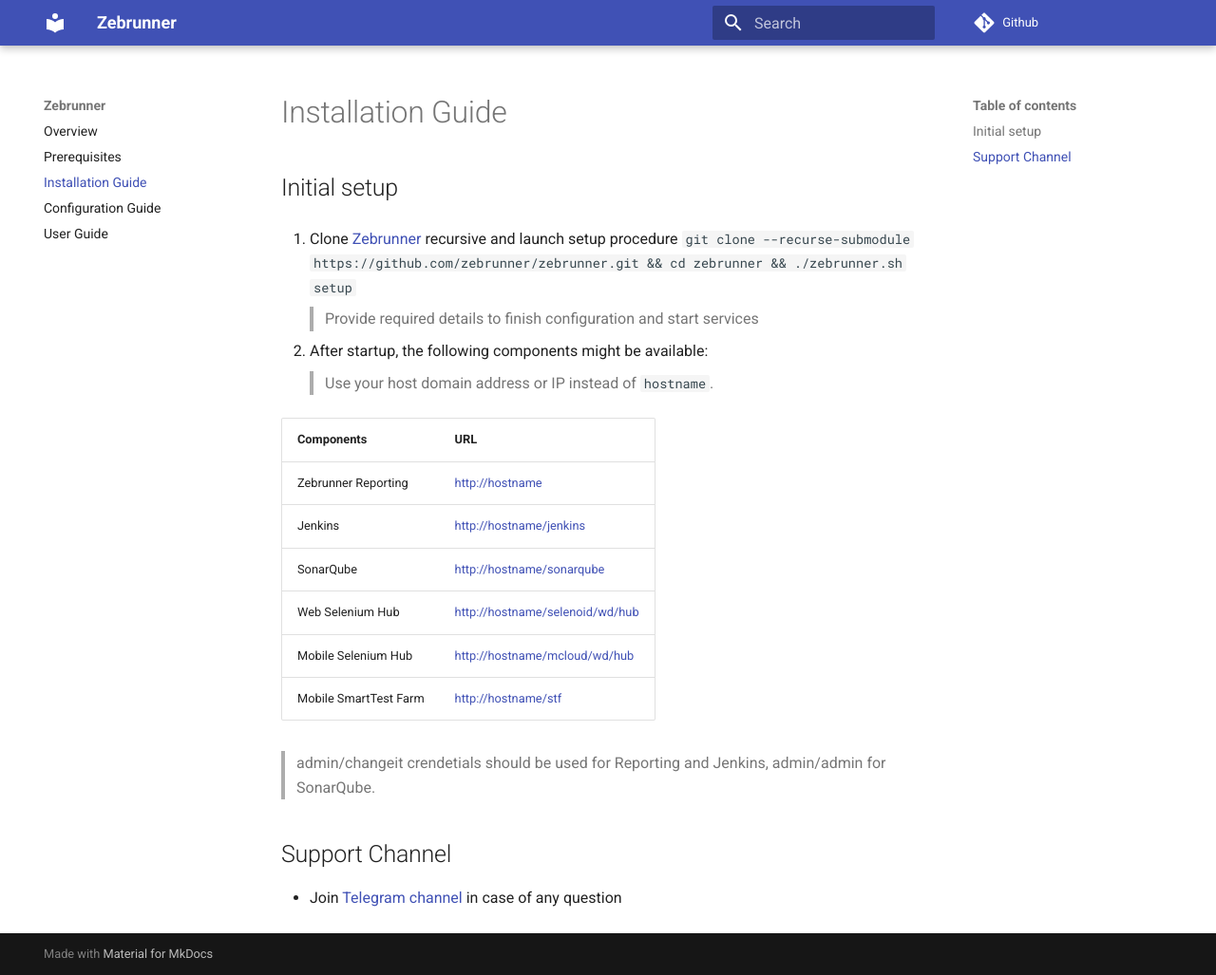
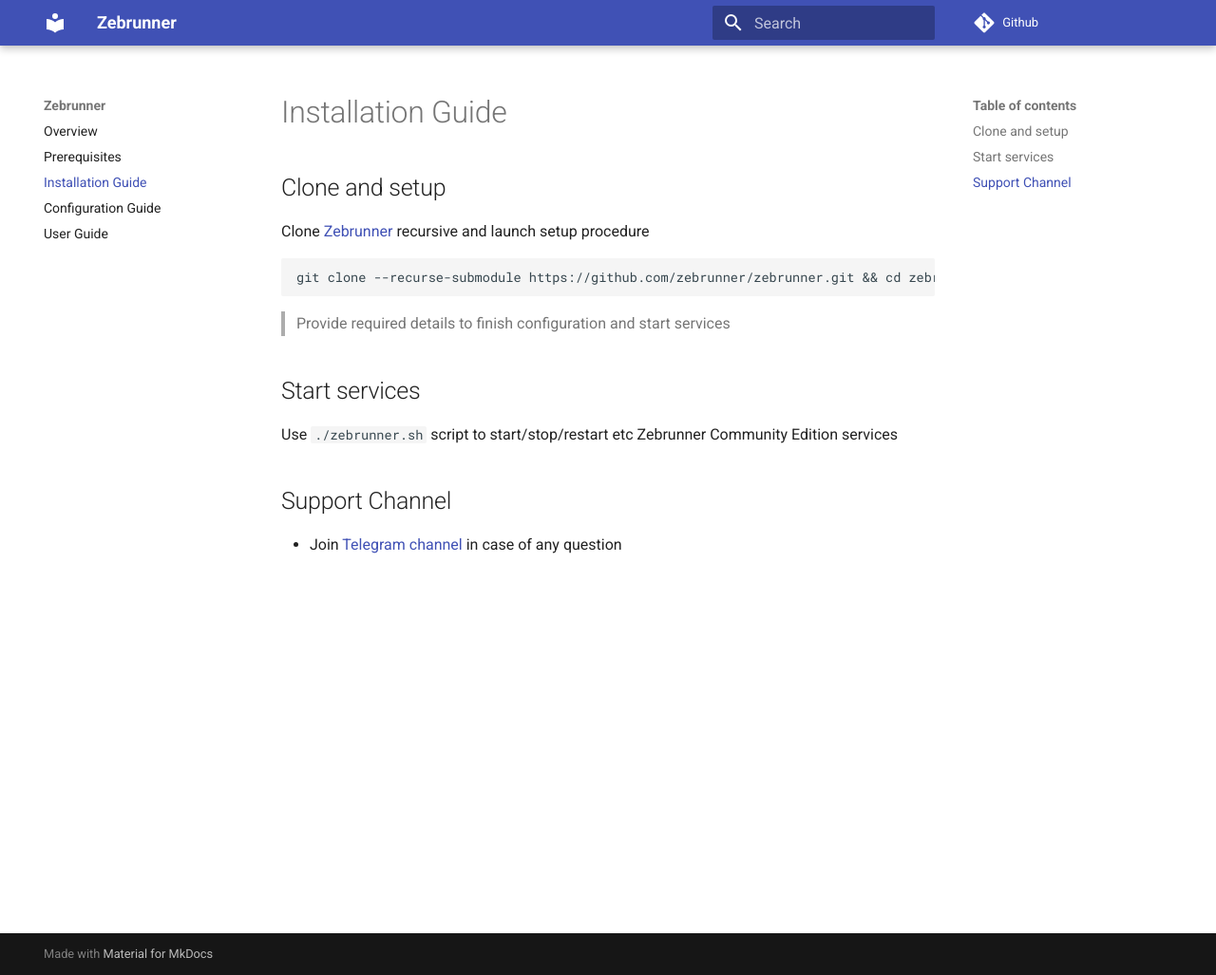
Before and after one commit to zebrunner/community-edition, an MkDocs documentation site: the page built from docs/install-guide.md, in a window 1280 px wide and 1027 px high. Shown: the whole window at 95% size. Built offline with MkDocs 1.6.1 and Material for MkDocs 9.7.7, drawn with Linux system fonts in a browser that asks for light colours; comment, search, counter and statistics services are not loaded; old or Windows-style settings are respelled for this version of MkDocs.

Commit message:
#494: moved urls and details into the Configuration Guide

````diff
--- a/docs/install-guide.md
+++ b/docs/install-guide.md
@@ -1,26 +1,14 @@
 # Installation Guide
 
-## Initial setup
+## Clone and setup
+Clone [Zebrunner](https://github.com/zebrunner/zebrunner) recursive and launch setup procedure
+```
+git clone --recurse-submodule https://github.com/zebrunner/zebrunner.git && cd zebrunner && ./zebrunner.sh setup
+```
+> Provide required details to finish configuration and start services
 
-1. Clone [Zebrunner](https://github.com/zebrunner/zebrunner) recursive and launch setup procedure
-  ```
-  git clone --recurse-submodule https://github.com/zebrunner/zebrunner.git && cd zebrunner && ./zebrunner.sh setup
-  ```
-  > Provide required details to finish configuration and start services
-
-2. After startup, the following components might be available:
-  > Use your host domain address or IP instead of `hostname`.
-
-| Components            | URL                                                                |
-|---------------------	|------------------------------------------------------------------- |
-| Zebrunner Reporting   | [http://hostname](http://hostname)                                 |
-| Jenkins               | [http://hostname/jenkins](http://hostname/jenkins)                 |
-| SonarQube             | [http://hostname/sonarqube](http://hostname/sonarqube)             |
-| Web Selenium Hub      | [http://hostname/selenoid/wd/hub](http://hostname/selenoid/wd/hub) |
-| Mobile Selenium Hub   | [http://hostname/mcloud/wd/hub](http://hostname/mcloud/wd/hub)     |
-| Mobile SmartTest Farm	| [http://hostname/stf](http://hostname/stf)                         |
-
-> admin/changeit crendetials should be used for Reporting and Jenkins, admin/admin for SonarQube.
+## Start services
+Use `./zebrunner.sh` script to start/stop/restart etc Zebrunner Community Edition services
 
 ## Support Channel
 
````
Also changed, not shown: docs/config-guide.md (+14 -0 lines).
